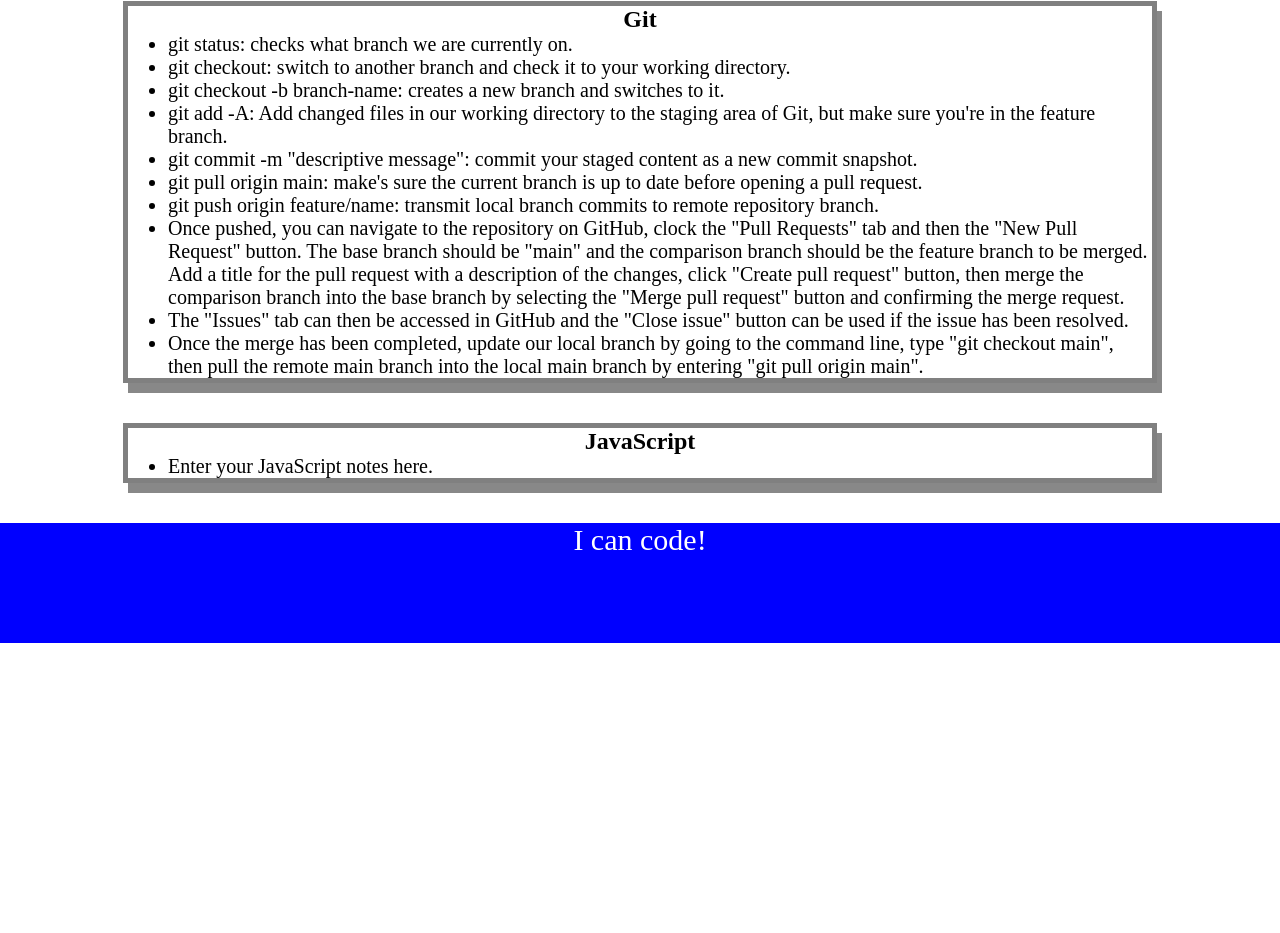
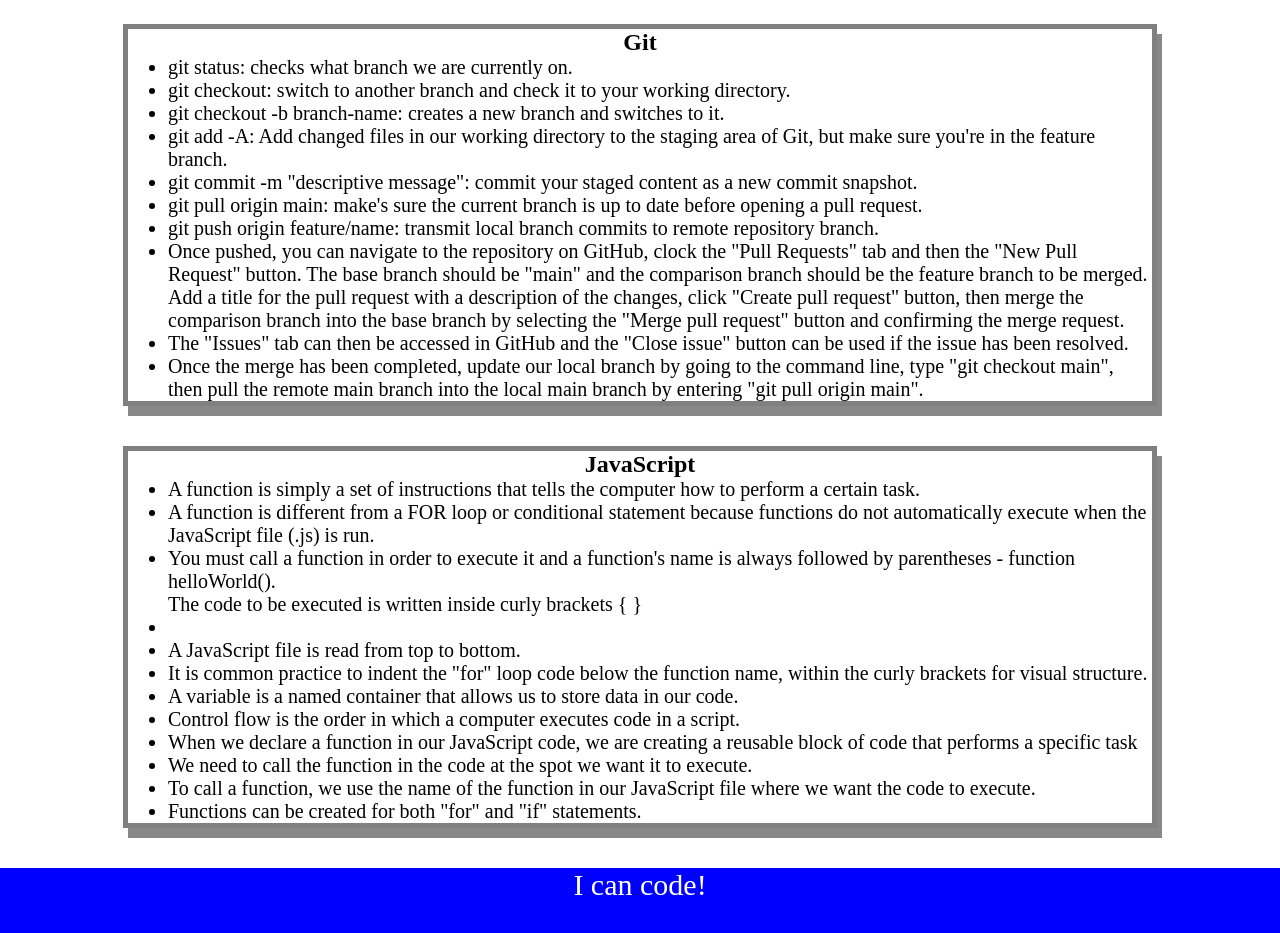
Before and after one commit to davehronek/prework-study-guide, a plain HTML site: page index.html in a window 1280 px wide. Shown: the part 819-1752 px from the top of the page. Before the commit the page ends 1462 px from the top, so only its background shows below. Drawn offline with Linux system fonts and the light colour scheme.

Commit message:
added JavaScript code and information into the prework study guide website

```diff
--- a/assets/script.js
+++ b/assets/script.js
@@ -1,19 +1,27 @@
 var topics = ['HTML', 'CSS', 'Git', 'JavaScript'];
+var randomTopic = topics[Math.floor(Math.random() * topics.length)];
 
+function listTopics() {
 for(var x=0; x < topics.length; x++) {
     console.log(topics[x]);
+  }
 }
 
-/*
-if (topic === 'HTML') {
+function selectTopic() {
+if (randomTopic === 'HTML') {
   console.log("Let's study HTML!");
-} else if (topic === 'CSS') {
+} else if (randomTopic === 'CSS') {
   console.log("Let's study CSS!");
-} else if (topic === 'Git') {
+} else if (randomTopic === 'Git') {
   console.log("Let's study Git!");
-} else if (topic === 'JavaScript') {
+} else if (randomTopic === 'JavaScript') {
   console.log("Let's study JavaScript!");
 } else {
   console.log('Please try again!');
+  }
 }
-*/
+
+console.log('Here are the topics we learned through Prework:');
+listTopics();
+console.log('Which topic should we study first?');
+selectTopic();
--- a/index.html
+++ b/index.html
@@ -24,11 +24,12 @@
           <li>The [h1], [h2], [h3], [h4], [h5], and [h6] elements represent the level of heading.</li>
           <li>The [p] element represents a paragraph or block of text to wrap most of the text on webpages.</li>
           <li>The [ul], [ol], and [li] elements represent underdered lists, ordered lists, and list items (bulleted or numbered).</li>
-          <li>The [img] element contains information about imsages that are displayed on the webpage, where the "src=" attribute defines the location of the image.</li>
+          <li>The [img] element contains information about images that are displayed on the webpage, where the "src=" attribute defines the location of the image.</li>
           <li>The [br] element creates a line of empty space or line break.</li>
           <li>The [a] element stands for anchor and creates links to the same webpage or other webpages, while the "href=" attribute points to the URL for the link.</li>
           <li>The [main] element holds the text data associated with the body.</li>
           <li>The [footer] appears at the bottom of the page and usually contains the author, copyright, contact, sitemap, and navigation and contains the [p] element</li>
+          <li>Code can be commented out using the /* and *l in the line before and after the code in question.</li>
         </ul>
       </section>
 
@@ -61,7 +62,18 @@
       <section class="card" id="javascript-section">
         <h2>JavaScript</h2>
         <ul>
-          <li>Enter your JavaScript notes here.</li>
+          <li>A function is simply a set of instructions that tells the computer how to perform a certain task.</li>
+          <li>A function is different from a FOR loop or conditional statement because functions do not automatically execute when the JavaScript file (.js) is run.
+          <li>You must call a function in order to execute it and a function's name is always followed by parentheses - function helloWorld().</li>
+          </li>The code to be executed is written inside curly brackets { }<li>
+          <li>A JavaScript file is read from top to bottom.</li>
+          <li>It is common practice to indent the "for" loop code below the function name, within the curly brackets for visual structure.</li>
+          <li>A variable is a named container that allows us to store data in our code.</li>
+          <li>Control flow is the order in which a computer executes code in a script.</li>
+          <li>When we declare a function in our JavaScript code, we are creating a reusable block of code that performs a specific task</li>
+          <li>We need to call the function in the code at the spot we want it to execute.</li>
+          <li>To call a function, we use the name of the function in our JavaScript file where we want the code to execute.</li>
+          <li>Functions can be created for both "for" and "if" statements.</li>
         </ul>
       </section>
 
```
